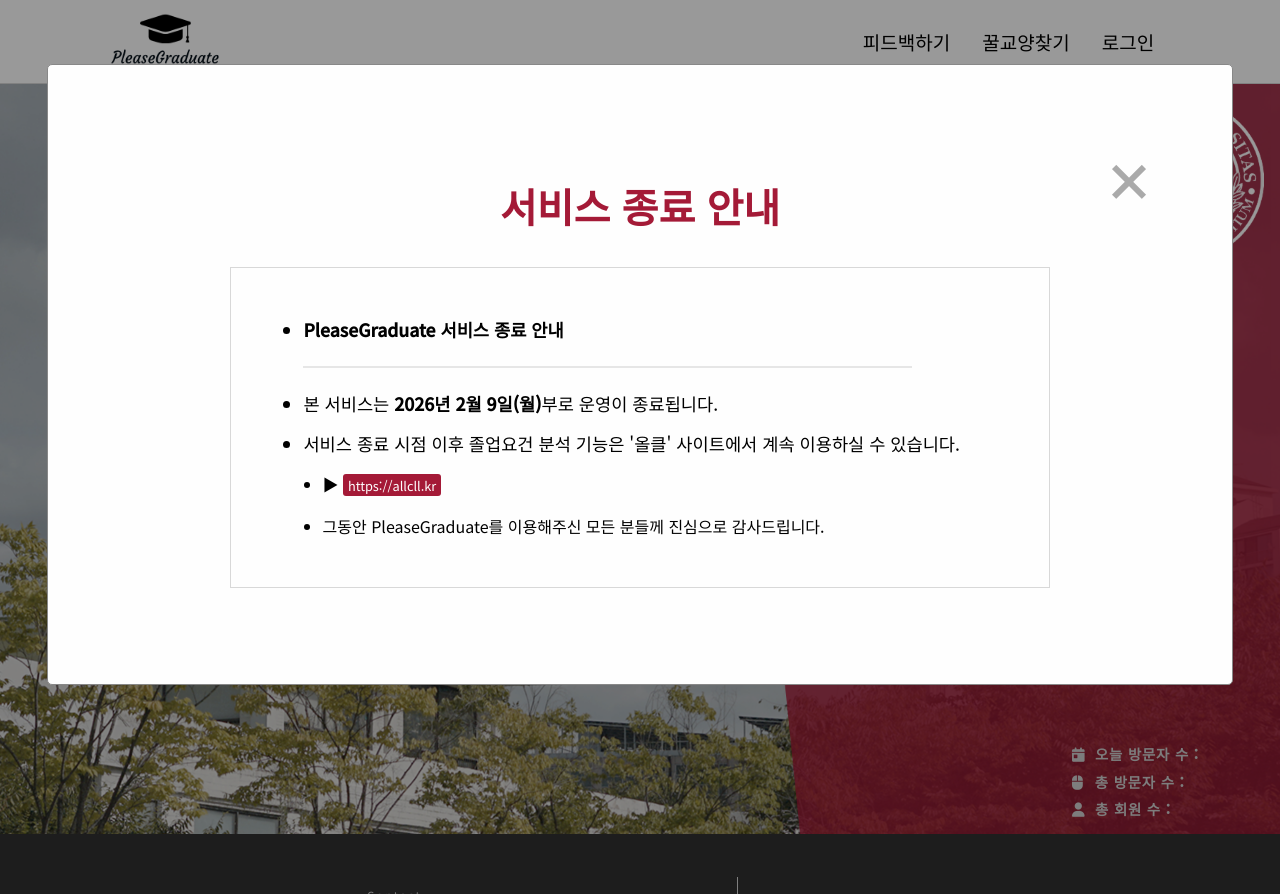
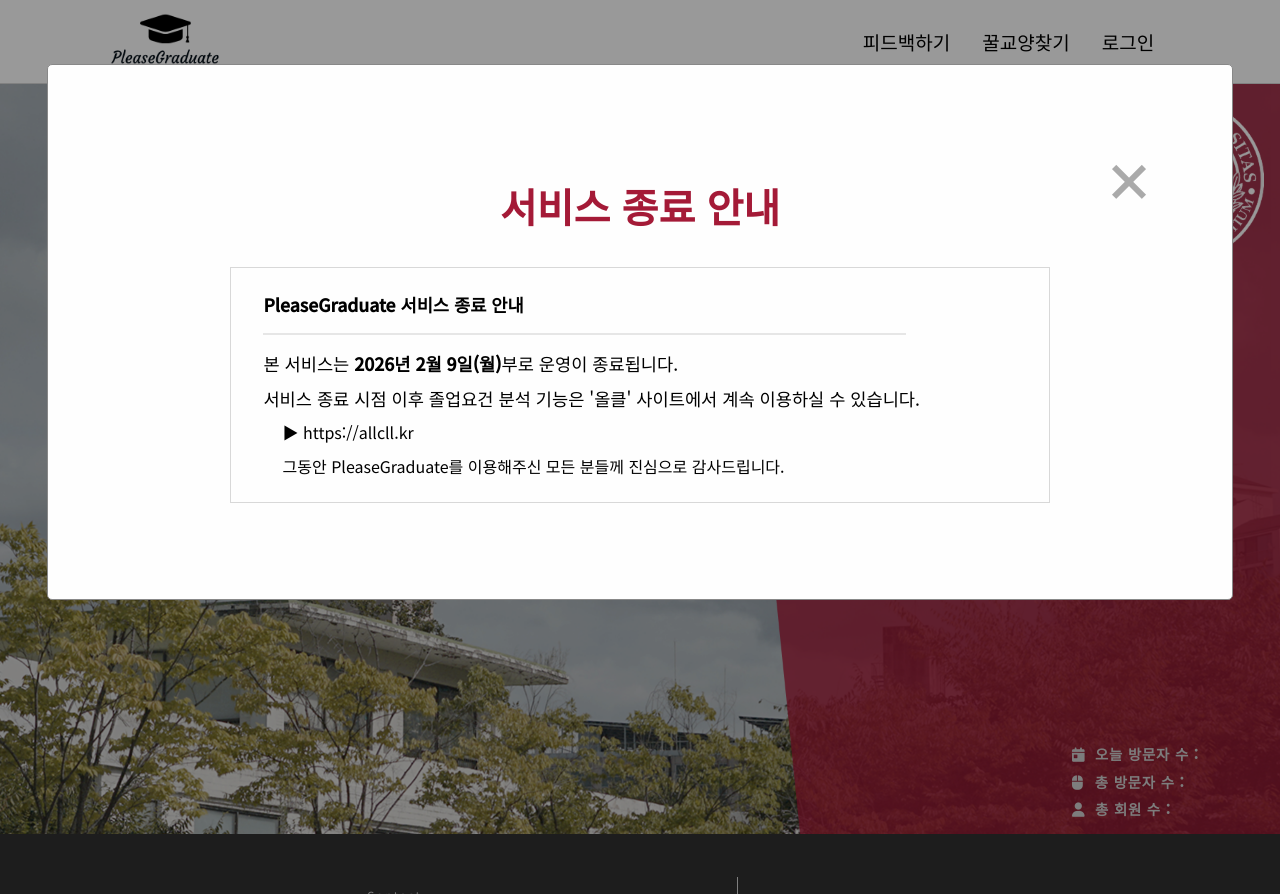
Before and after one commit to hanjo8813/PleaseGraduate, a Django app: template app/templates/head.html in a window 1280 px wide. Run offline with Django 3.2, Linux system fonts and the light colour scheme; the template is opened without the code that fills it, so the values that code supplies are empty; some libraries are stand-ins or nearby versions.

Commit message:
feat: 공지 스타일 수정

```diff
--- a/app/templates/head.html
+++ b/app/templates/head.html
@@ -46,25 +46,29 @@
                 서비스 종료 안내
             </div>
             <div class='popup_box'>
-                <ul>
-                    <li>
-                        <b>PleaseGraduate 서비스 종료 안내</b>
-                    </li>
-                    <hr style='border: 0.001px solid rgb(230, 230, 230); margin:1rem 0 1rem 0; width:85%'>
-                    <li>
-                        본 서비스는 <b>2026년 2월 9일(월)</b>부로 운영이 종료됩니다.
-                    </li>
-                    <li>
-                        서비스 종료 시점 이후 졸업요건 분석 기능은 '올클' 사이트에서 계속 이용하실 수 있습니다.
-                    </li>
-                    <li style="margin-left:1.2rem; font-size:1rem;">
-                        ▶ <a class="link_site" target="_blank" href="https://allcll.kr">https://allcll.kr</a>
-                    </li>
-                    <li style="margin-left:1.2rem; font-size:1rem;">
-                        그동안 PleaseGraduate를 이용해주신 모든 분들께 진심으로 감사드립니다.
-                    </li>
-                </ul>
+                <div>
+                    <b>PleaseGraduate 서비스 종료 안내</b>
+                </div>
+
+                <hr style='border: 0.001px solid rgb(230, 230, 230); margin:1rem 0 1rem 0; width:85%'>
+
+                <div style="margin-bottom: 0.6rem;">
+                    본 서비스는 <b>2026년 2월 9일(월)</b>부로 운영이 종료됩니다.
+                </div>
+
+                <div style="margin-bottom: 0.6rem;">
+                    서비스 종료 시점 이후 졸업요건 분석 기능은 '올클' 사이트에서 계속 이용하실 수 있습니다.
+                </div>
+
+                <div style="margin-left:1.2rem; font-size:1rem; margin-bottom: 0.6rem;">
+                    ▶ <a target="_blank" href="https://allcll.kr">https://allcll.kr</a>
+                </div>
+
+                <div style="margin-left:1.2rem; font-size:1rem;">
+                    그동안 PleaseGraduate를 이용해주신 모든 분들께 진심으로 감사드립니다.
+                </div>
             </div>
+
             <!-- <div class="popup_check">
                 <label style='cursor:pointer'>
                     <input id='unlook' type="checkbox" style='width:1rem; height:1rem;'>
```
